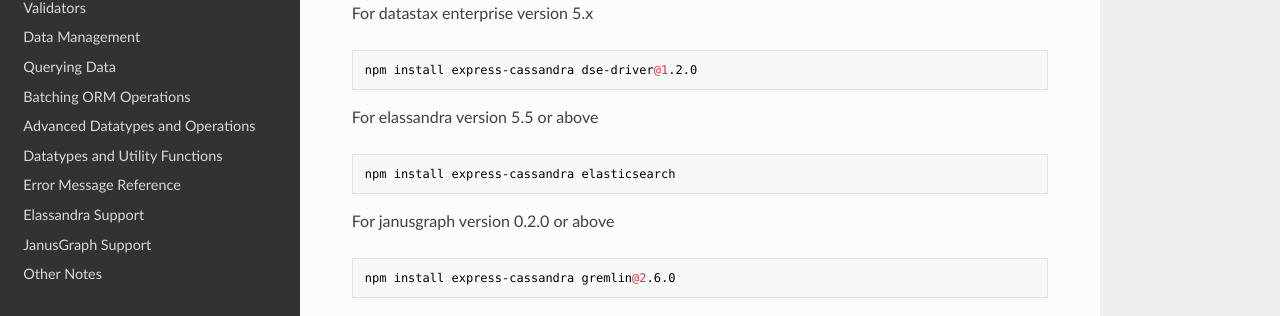
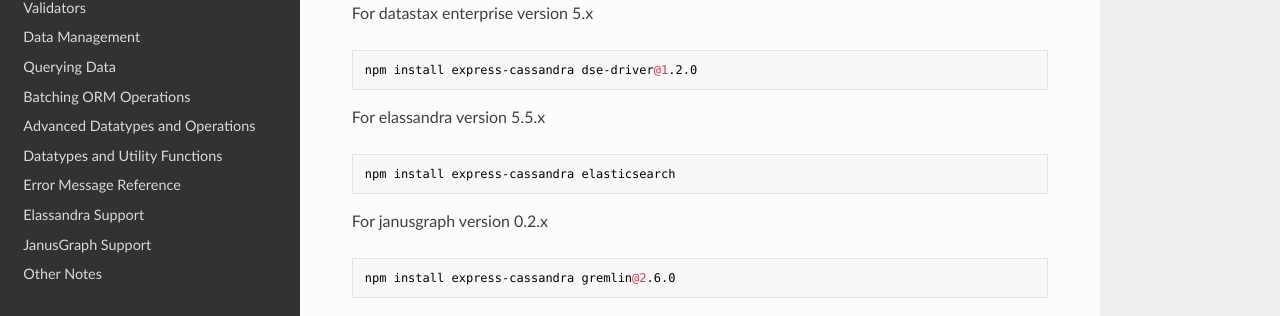
Before and after one commit to masumsoft/express-cassandra, an MkDocs documentation site: the page built from docs/installation.md, in a window 1280 px wide and 953 px high. Shown: the part 262-578 px from the top of the window. Built offline with MkDocs 1.6.1, drawn with Linux system fonts in a browser that asks for light colours; nearby versions of some CDN libraries; old or Windows-style settings are respelled for this version of MkDocs.

Commit message:
release version 2.3.0

```diff
--- a/docs/installation.md
+++ b/docs/installation.md
@@ -8,11 +8,11 @@ For datastax enterprise version 5.x
 
     npm install express-cassandra dse-driver@1.2.0
 
-For elassandra version 5.5 or above
+For elassandra version 5.5.x
 
     npm install express-cassandra elasticsearch
 
-For janusgraph version 0.2.0 or above
+For janusgraph version 0.2.x
 
     npm install express-cassandra gremlin@2.6.0
 
--- a/package.json
+++ b/package.json
@@ -1,6 +1,6 @@
 {
   "name": "express-cassandra",
-  "version": "2.2.4",
+  "version": "2.3.0",
   "dependencies": {
     "JSONStream": "^1.3.1",
     "async": "^1.5.2",
```
Also changed, not shown: CHANGELOG.md (+12 -3 lines), README.md (+2 -2 lines), 1 other file.
